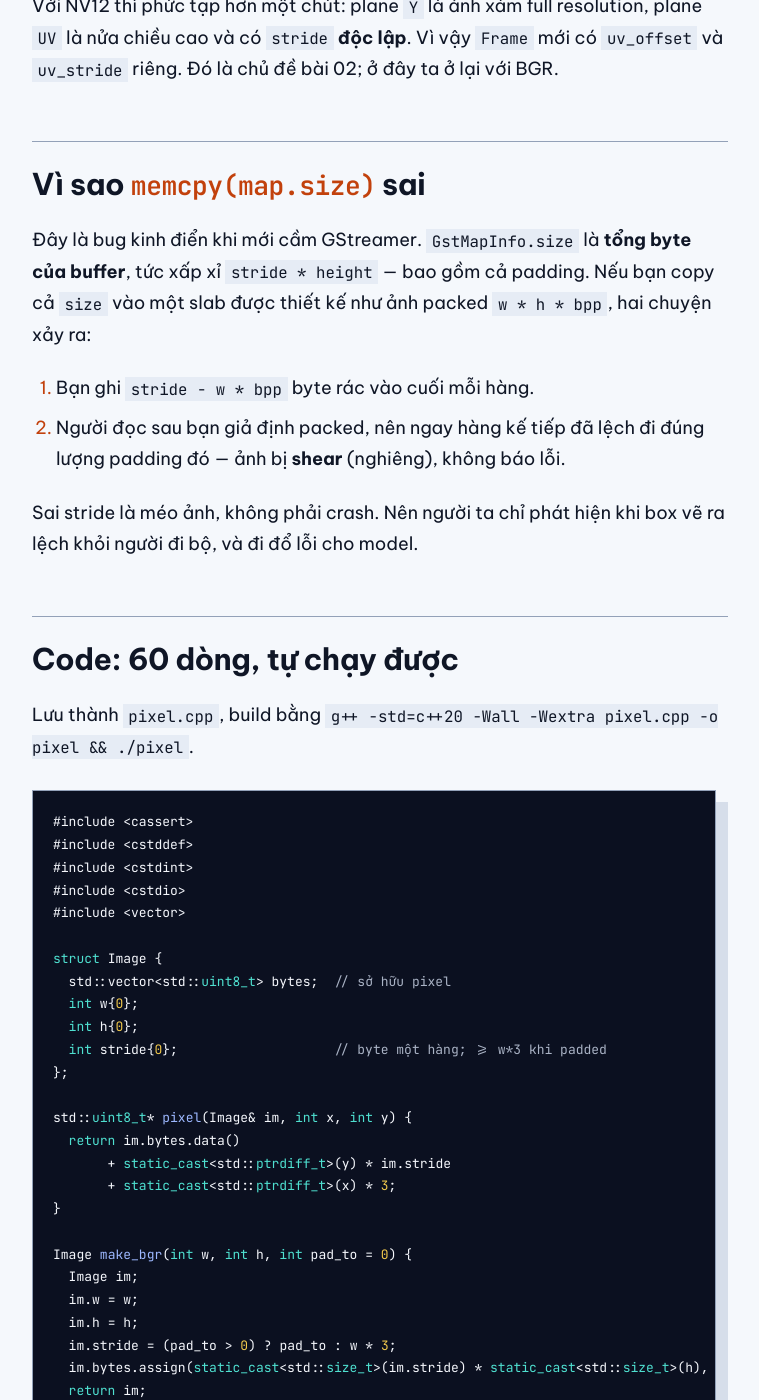
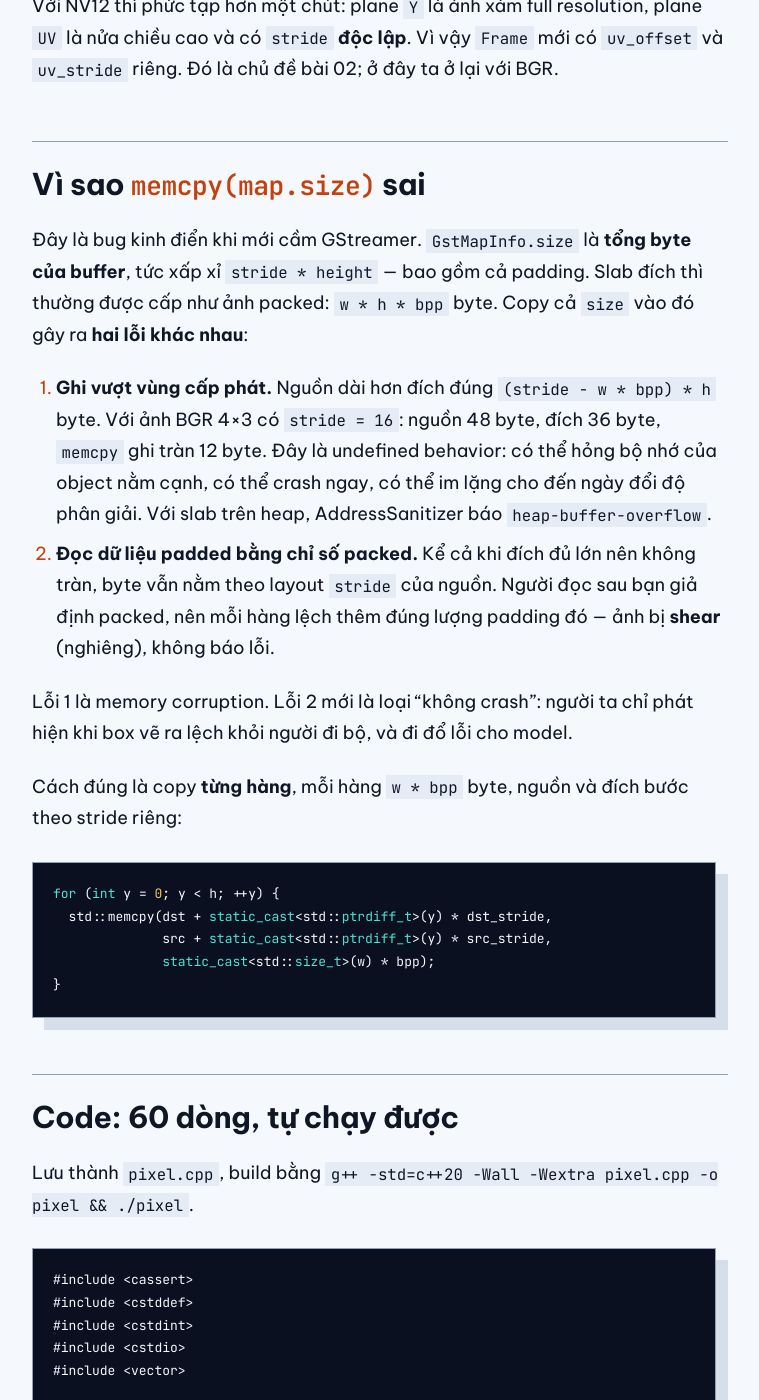
Before and after one commit to lehunghieu1503/lehunghieu1503.github.io, a Jekyll site: the page built from _posts/2026-09-21-argus-01-anh-la-mang.md, in a window 1280 px wide and 1400 px high, scrolled down 2307 px. Shown: the whole window, without its empty margins (260-1019 px from the left). Built offline with Jekyll 4.4.1, drawn with Linux system fonts in a browser that asks for light colours; some web fonts are replaced; some of the changed text lies outside the part shown.

Commit message:
Fix the issues from the 2026-10-02 code review
- Post: separate the two failures of memcpy(map.size) into a packed slab
  (out-of-bounds write vs. reading padded data with packed indices) and show
  the row-by-row copy; drop the link to an unpublished internal doc.
- theme.js: keep the chosen mode in memory so the buttons work when
  localStorage is blocked or read-only.
- Mark Vietnamese post content with lang="vi" wherever it is rendered.
- Deploy: let a running FTPS upload finish instead of cancelling it.
- README: state the Ruby and Bundler versions and use the locked gems in the
  Docker command.

Co-Authored-By: Claude Opus 5.5 <noreply@anthropic.com>

````diff
--- a/_includes/series-nav.html
+++ b/_includes/series-nav.html
@@ -6,9 +6,9 @@
 {%- for entry in series_posts -%}
 {%- if entry.url == page.url -%}{%- assign series_current = forloop.index -%}{%- endif -%}
 {%- endfor -%}
-<details class="series">
+<details class="series" lang="{{ page.lang | default: site.lang }}">
   <summary class="series__summary">
-    <span class="series__kicker">Series</span>
+    <span class="series__kicker" lang="{{ site.lang }}">Series</span>
     <span class="series__name">{{ page.series_title | default: page.series }}</span>
     <span class="series__count">{{ series_current }} / {{ series_total }}</span>
   </summary>
--- a/_layouts/post.html
+++ b/_layouts/post.html
@@ -6,12 +6,13 @@ layout: default
 {% assign entry_no = 0 %}
 {% for p in site.posts reversed %}{% if p.url == page.url %}{% assign entry_no = forloop.index %}{% endif %}{% endfor %}
 {% assign eno = entry_no | prepend: '00' | slice: -3, 3 %}
+{% assign plang = page.lang | default: site.lang %}
 <article class="post">
   <header class="posthero">
     <div class="wrap posthero__inner">
       <div class="posthero__top">
         <span class="bignum bignum--xl outline" aria-hidden="true">{{ eno }}</span>
-        <div class="posthero__body">
+        <div class="posthero__body" lang="{{ plang }}">
           {% if page.series %}<p class="kicker">{{ page.series_title | default: page.series }} / part {{ page.series_order }}</p>{% endif %}
           <h1 class="post__title">{{ page.title }}</h1>
           {% if page.description %}<p class="post__lede">{{ page.description }}</p>{% endif %}
@@ -29,7 +30,7 @@ layout: default
 
   <div class="wrap wrap--prose">
     {% include series-nav.html %}
-    <div class="prose">
+    <div class="prose" lang="{{ plang }}">
       {{ content }}
     </div>
   </div>
@@ -40,13 +41,13 @@ layout: default
         {% if page.previous %}
         <a class="pager" rel="prev" href="{{ page.previous.url | relative_url }}">
           <span class="pager__label">Older entry</span>
-          <span class="pager__title">{{ page.previous.title }}</span>
+          <span class="pager__title" lang="{{ page.previous.lang | default: site.lang }}">{{ page.previous.title }}</span>
         </a>
         {% endif %}
         {% if page.next %}
         <a class="pager" rel="next" href="{{ page.next.url | relative_url }}">
           <span class="pager__label">Newer entry</span>
-          <span class="pager__title">{{ page.next.title }}</span>
+          <span class="pager__title" lang="{{ page.next.lang | default: site.lang }}">{{ page.next.title }}</span>
         </a>
         {% endif %}
       </div>
--- a/_posts/2026-09-21-argus-01-anh-la-mang.md
+++ b/_posts/2026-09-21-argus-01-anh-la-mang.md
@@ -68,15 +69,30 @@ plane `UV` là nửa chiều cao và có `stride` **độc lập**. Vì vậy `F
 ## Vì sao `memcpy(map.size)` sai
 
 Đây là bug kinh điển khi mới cầm GStreamer. `GstMapInfo.size` là **tổng byte của buffer**,
-tức xấp xỉ `stride * height` — bao gồm cả padding. Nếu bạn copy cả `size` vào một
-slab được thiết kế như ảnh packed `w * h * bpp`, hai chuyện xảy ra:
+tức xấp xỉ `stride * height` — bao gồm cả padding. Slab đích thì thường được cấp như ảnh
+packed: `w * h * bpp` byte. Copy cả `size` vào đó gây ra **hai lỗi khác nhau**:
 
-1. Bạn ghi `stride - w * bpp` byte rác vào cuối mỗi hàng.
-2. Người đọc sau bạn giả định packed, nên ngay hàng kế tiếp đã lệch đi đúng
-   lượng padding đó — ảnh bị **shear** (nghiêng), không báo lỗi.
+1. **Ghi vượt vùng cấp phát.** Nguồn dài hơn đích đúng `(stride - w * bpp) * h` byte.
+   Với ảnh BGR 4×3 có `stride = 16`: nguồn 48 byte, đích 36 byte, `memcpy` ghi tràn 12 byte.
+   Đây là undefined behavior: có thể hỏng bộ nhớ của object nằm cạnh, có thể crash ngay,
+   có thể im lặng cho đến ngày đổi độ phân giải. Với slab trên heap, AddressSanitizer báo
+   `heap-buffer-overflow`.
+2. **Đọc dữ liệu padded bằng chỉ số packed.** Kể cả khi đích đủ lớn nên không tràn, byte vẫn
+   nằm theo layout `stride` của nguồn. Người đọc sau bạn giả định packed, nên mỗi hàng lệch
+   thêm đúng lượng padding đó — ảnh bị **shear** (nghiêng), không báo lỗi.
 
-Sai stride là méo ảnh, không phải crash. Nên người ta chỉ phát hiện khi box vẽ ra
-lệch khỏi người đi bộ, và đi đổ lỗi cho model.
+Lỗi 1 là memory corruption. Lỗi 2 mới là loại “không crash”: người ta chỉ phát hiện khi box
+vẽ ra lệch khỏi người đi bộ, và đi đổ lỗi cho model.
+
+Cách đúng là copy **từng hàng**, mỗi hàng `w * bpp` byte, nguồn và đích bước theo stride riêng:
+
+```cpp
+for (int y = 0; y < h; ++y) {
+  std::memcpy(dst + static_cast<std::ptrdiff_t>(y) * dst_stride,
+              src + static_cast<std::ptrdiff_t>(y) * src_stride,
+              static_cast<std::size_t>(w) * bpp);
+}
+```
 
 ## Code: 60 dòng, tự chạy được
 
@@ -150,7 +166,7 @@ padded stride=16  pixel(2,1) @ 22
 ```
 
 Chú ý pixel `(2,1)` nhảy từ byte 18 (packed) sang 22 (padded). Cùng tọa độ, cùng ảnh.
-Chỉ `stride` đổi. `memcpy` mù stride sẽ lấy byte 18 và gọi nó là `(2,1)` — lệch 4 byte,
+Chỉ `stride` đổi. Code đọc mù stride (giả định packed) sẽ lấy byte 18 và gọi nó là `(2,1)` — lệch 4 byte,
 tức hơn một pixel.
 
 ## Neo vào ARGUS
@@ -176,7 +192,7 @@ Chạy:
 ctest --test-dir build -R test_frame_bus --output-on-failure
 ```
 
-**Track:** [02 — Ảnh là mảng](../../../Prj1/docs/track/02-anh-la-mang.md) — lab nội bộ, nơi chấm “xong”.
+**Track:** 02 — Ảnh là mảng (lab nội bộ, nơi chấm “xong”; không publish cùng blog).
 
 ## Bài tập (45 phút)
 
@@ -188,4 +204,5 @@ ctest --test-dir build -R test_frame_bus --output-on-failure
    Ghi một câu: chương trình có báo lỗi không, và ảnh nào sai.
 
 **Xong khi:** không cần nhìn header, bạn viết được `địa chỉ = base + y*stride + x*bpp`
-và giải thích được vì sao `memcpy(map.size)` biến một ảnh 1080p thành ảnh nghiêng.
+và giải thích được vì sao `memcpy(map.size)` vừa có thể ghi tràn một slab packed,
+vừa biến một ảnh 1080p thành ảnh nghiêng.
--- a/assets/theme.js
+++ b/assets/theme.js
@@ -14,13 +14,16 @@
     return 'auto';
   }
 
+  // The reader's choice lives here. Storage only seeds it and keeps it for
+  // the next page, so the buttons still work when storage is blocked.
+  var mode = savedMode();
+
   function isDay() {
     var hour = new Date().getHours();
     return hour >= DAY_START && hour < DAY_END;
   }
 
   function apply() {
-    var mode = savedMode();
     var theme = mode === 'auto' ? (isDay() ? 'light' : 'dark') : mode;
     root.dataset.theme = theme;
     root.dataset.themeMode = mode;
@@ -44,7 +47,7 @@
   document.addEventListener('click', function (event) {
     var button = event.target.closest('[data-theme-set]');
     if (!button) return;
-    var mode = button.dataset.themeSet;
+    mode = button.dataset.themeSet;
     try {
       if (mode === 'auto') localStorage.removeItem(KEY);
       else localStorage.setItem(KEY, mode);
@@ -55,7 +58,11 @@
   // Keep auto in step with the clock, and with a choice made in another tab.
   setInterval(apply, 60000);
   document.addEventListener('visibilitychange', apply);
-  window.addEventListener('storage', apply);
+  window.addEventListener('storage', function (event) {
+    if (event.key !== null && event.key !== KEY) return;
+    mode = savedMode();
+    apply();
+  });
 
   apply();
 })();
````
Also changed, not shown: other parts of _posts/2026-09-21-argus-01-anh-la-mang.md (+1 -0 lines), _layouts/home.html (+8 -7 lines), series.md (+3 -2 lines), .github/workflows/deploy.yml, README.md.
